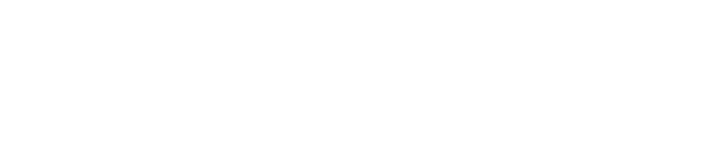
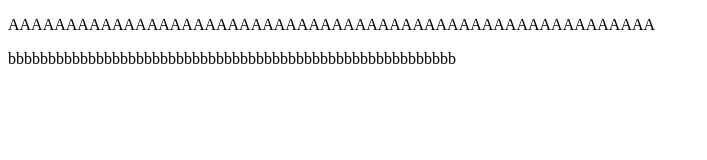
Before and after one commit to M4teusAlves/Site-aleatorio, a plain HTML site: page index.html in a window 1280 px wide. Shown: the whole page, without its empty margins (0-707 px from the left). Drawn offline with Linux system fonts and the light colour scheme.

Commit message:
diogo1.0

```diff
--- a/index.html
+++ b/index.html
@@ -17,7 +17,8 @@
         </section>
 
         <section>
-
+            <p>AAAAAAAAAAAAAAAAAAAAAAAAAAAAAAAAAAAAAAAAAAAAAAAAAAAAAAAA</p>
+            <p>bbbbbbbbbbbbbbbbbbbbbbbbbbbbbbbbbbbbbbbbbbbbbbbbbbbbbbbb</p>
         </section>
     </main>
 
```
